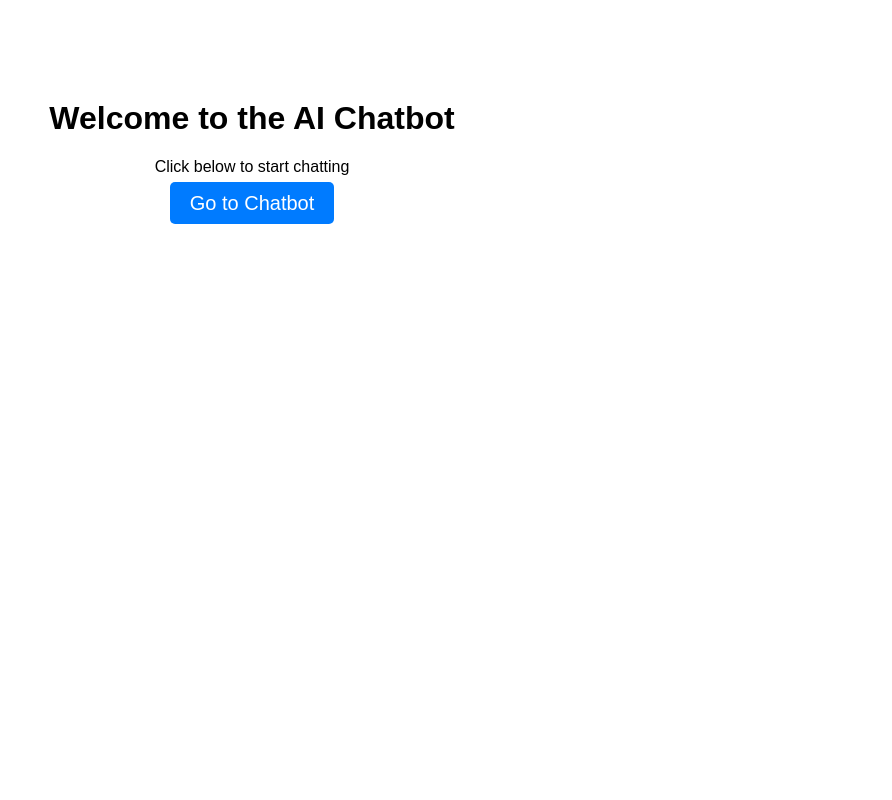
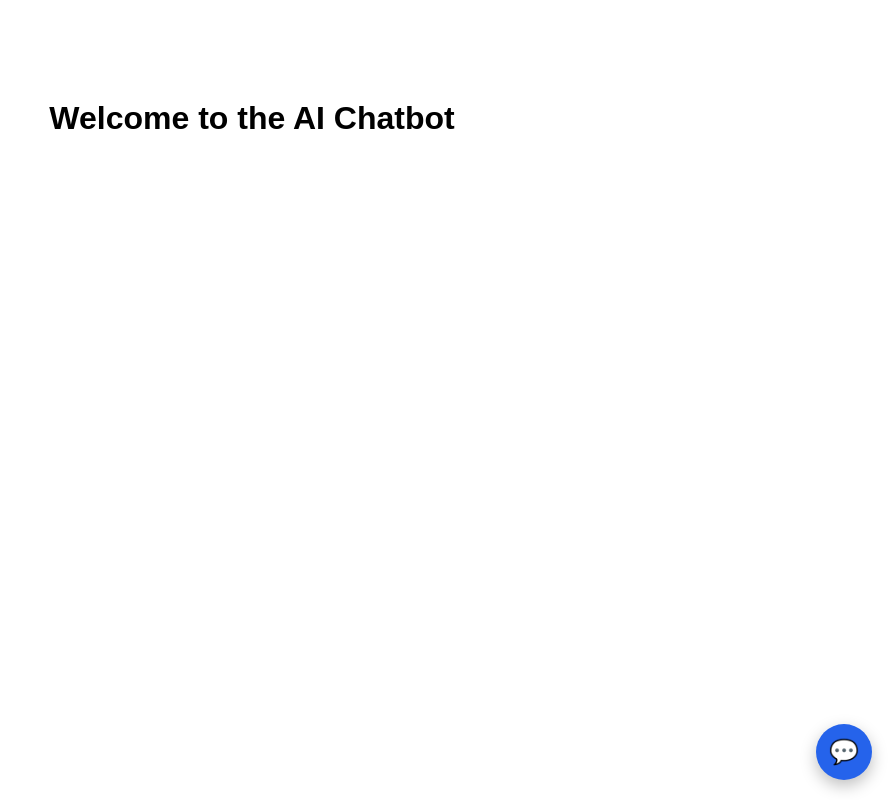
Before and after one commit to Mannshah2732/AI-Chatbot, a Flask app: page / in a window 1280 px wide. Shown: the whole page, without its empty margins (388-1280 px from the left). Run offline with Flask 3, Linux system fonts and the light colour scheme; parts of the project's set-up code (start-up, migrations or seed data) failed here and were passed over.

Commit message:
Update index.html

```diff
--- a/templates/index.html
+++ b/templates/index.html
@@ -3,15 +3,70 @@
 <head>
     <meta charset="UTF-8">
     <title>Welcome to AI Chatbot</title>
+
+    <!-- Floating Chatbot Widget -->
+    <div id="chatbot-widget">
+        <iframe src="/chatbot" frameborder="0"></iframe>
+    </div>
+
+    <!-- Optional Toggle Button -->
+    <button id="chat-toggle">💬</button>
+
+    <style>
+        /* Floating widget */
+        #chatbot-widget {
+            position: fixed;
+            bottom: 90px; /* leaves space for toggle button */
+            right: 20px;
+            width: 360px;
+            height: 500px;
+            border-radius: 16px;
+            overflow: hidden;
+            box-shadow: 0 8px 28px rgba(0,0,0,0.35);
+            z-index: 9999;
+            display: none; /* start hidden */
+        }
+        #chatbot-widget iframe {
+            width: 100%;
+            height: 100%;
+            border: none;
+        }
+
+        /* Chat bubble button */
+        #chat-toggle {
+            position: fixed;
+            bottom: 20px;
+            right: 20px;
+            width: 56px;
+            height: 56px;
+            border-radius: 50%;
+            background: #2563eb;
+            color: #fff;
+            font-size: 24px;
+            border: none;
+            cursor: pointer;
+            z-index: 10000;
+            box-shadow: 0 6px 16px rgba(0,0,0,0.25);
+        }
+    </style>
+
     <style>
         body { font-family: Arial, sans-serif; text-align: center; margin-top: 100px; }
         a { text-decoration: none; font-size: 20px; color: white; background-color: #007BFF; padding: 10px 20px; border-radius: 5px; }
         a:hover { background-color: #0056b3; }
     </style>
+    <script>
+        const toggleBtn = document.getElementById('chat-toggle');
+        const widget = document.getElementById('chatbot-widget');
+
+        toggleBtn.addEventListener('click', () => {
+            widget.style.display = widget.style.display === 'none' ? 'block' : 'none';
+
+        });
+    </script>
 </head>
 <body>
     <h1>Welcome to the AI Chatbot</h1>
-    <p>Click below to start chatting</p>
-    <a href="/chatbot">Go to Chatbot</a>
+
 </body>
 </html>
```
